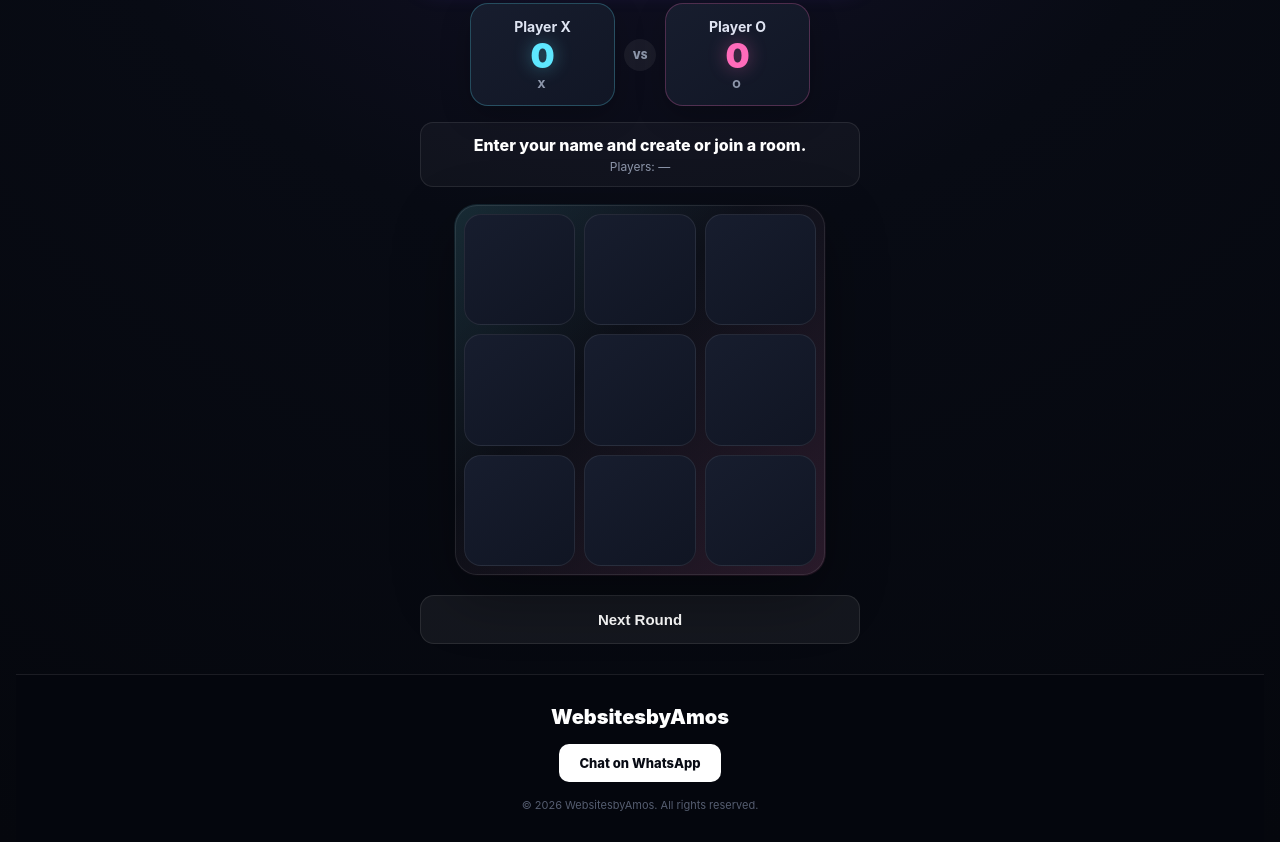
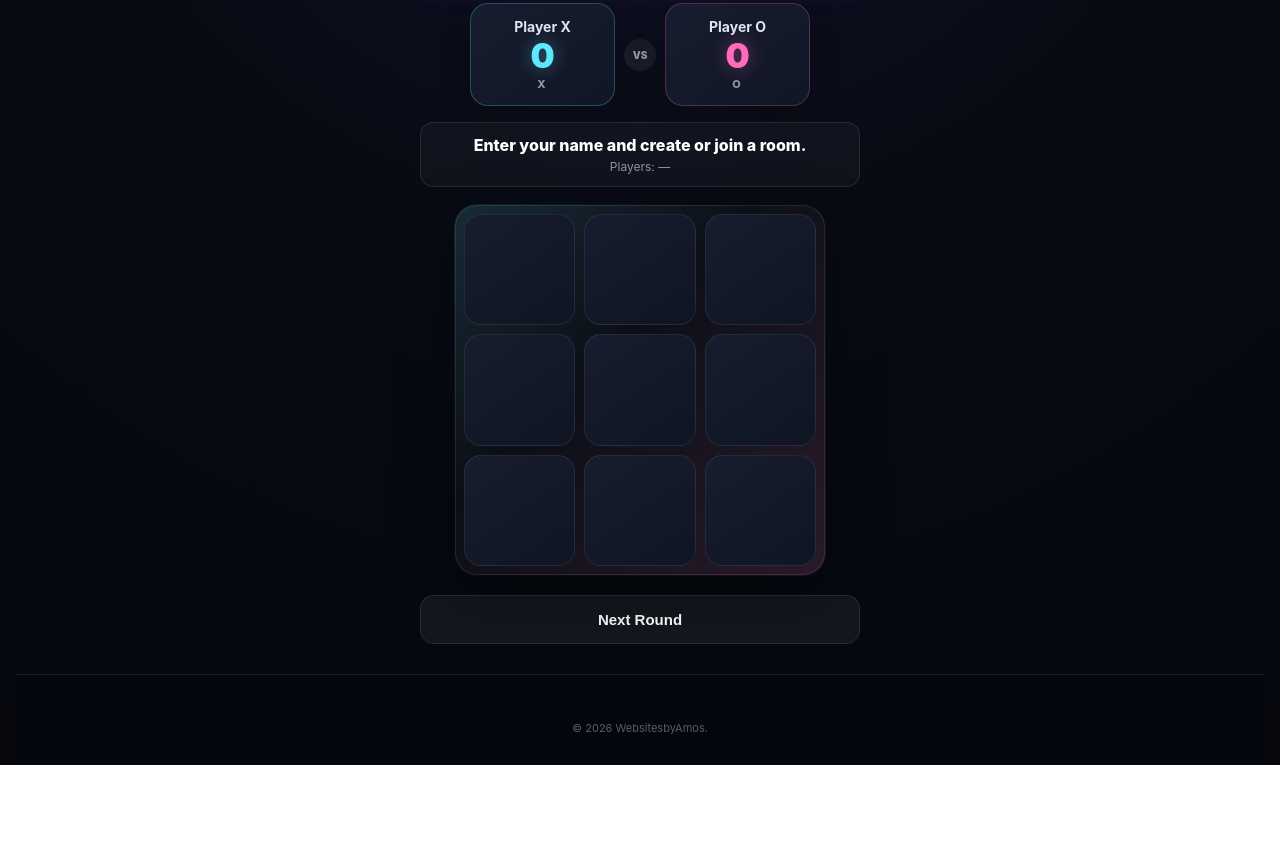
Before and after one commit to websitesbyamos/online-tic-tac-toe, a plain HTML site: page index.html in a window 1280 px wide. Shown: the part 378-1220 px from the top of the page. After the commit the page ends 1143 px from the top, so only its background shows below. Drawn offline with nearby package versions, Linux system fonts and the light colour scheme.

Commit message:
Update index.html

```diff
--- a/index.html
+++ b/index.html
@@ -240,25 +240,12 @@
 
     <footer class="site-footer">
 
-        <h3>
-            WebsitesbyAmos
-        </h3>
-
-        <p>
 
         </p>
 
-        <a
-            href="https://wa.me/2349011403407"
-            target="_blank"
-            rel="noopener noreferrer"
-            class="whatsapp-link"
-        >
-            Chat on WhatsApp
-        </a>
 
         <p class="copyright">
-            © 2026 WebsitesbyAmos. All rights reserved.
+            © 2026 WebsitesbyAmos.
         </p>
 
     </footer>
```
